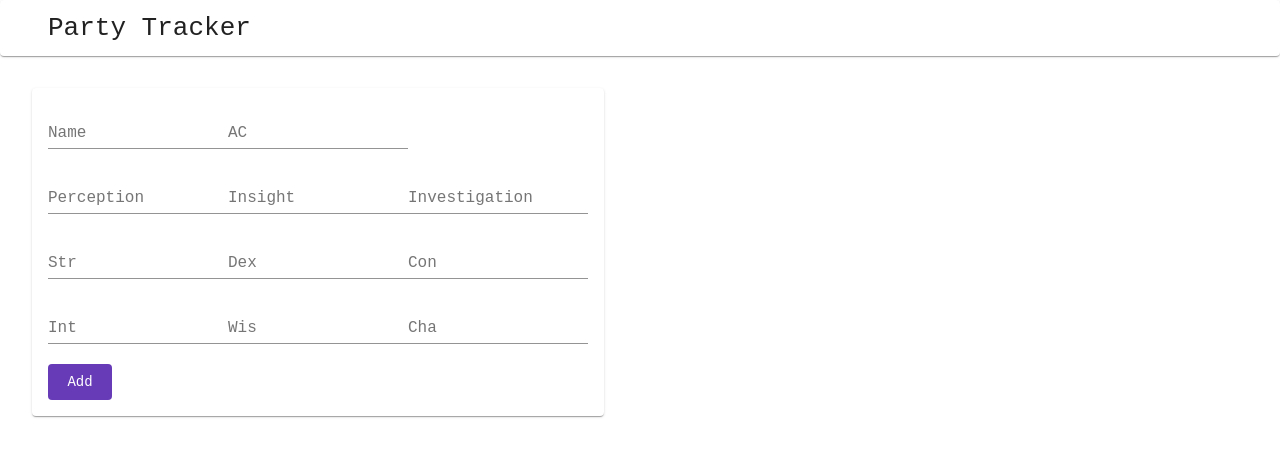
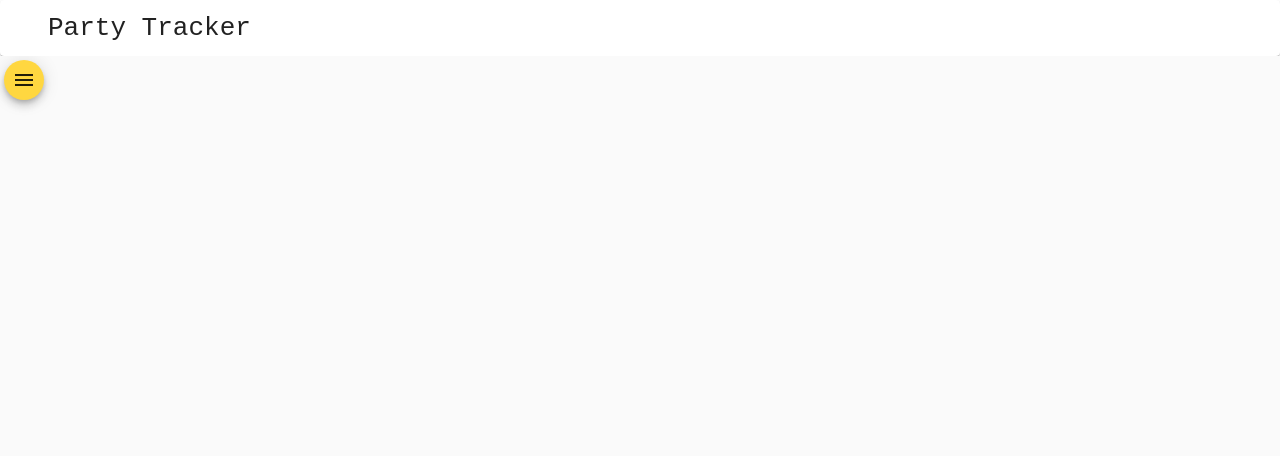
Before and after one commit to BlakeRhodes/partytracker, an Angular app: page / in a window 1280 px wide. Shown: the top 456 px of the page. Built offline with nearby package versions, Linux system fonts and the light colour scheme.

Commit message:
add sidenav

```diff
--- a/src/app/app.module.ts
+++ b/src/app/app.module.ts
@@ -17,6 +17,7 @@ import {ReactiveFormsModule} from '@angular/forms';
 import {MatInputModule} from '@angular/material/input';
 import {DragDropModule} from '@angular/cdk/drag-drop';
 import {CharacterService} from './services/character.service';
+import {MatSidenavModule} from '@angular/material/sidenav';
 
 @NgModule({
   declarations: [
@@ -37,7 +38,8 @@ import {CharacterService} from './services/character.service';
         MatFormFieldModule,
         ReactiveFormsModule,
         MatInputModule,
-    DragDropModule
+        DragDropModule,
+        MatSidenavModule
     ],
   providers: [CharacterService],
   bootstrap: [AppComponent]
--- a/src/app/character-list/character-list.component.html
+++ b/src/app/character-list/character-list.component.html
@@ -1,3 +1,5 @@
+  <mat-drawer-container autosize>
+    <mat-drawer #drawer mode="side">
       <mat-card>
         <mat-card-content [formGroup]="form">
           <div>
@@ -55,8 +57,15 @@
           <button mat-flat-button color="primary" (click)="handleClick()">Add</button>
         </mat-card-content>
       </mat-card>
+    </mat-drawer>
+
+    <button mat-mini-fab (click)="drawer.toggle()">
+      <mat-icon *ngIf="!drawer.opened">menu</mat-icon>
+      <mat-icon *ngIf="drawer.opened">menu_open</mat-icon>
+    </button>
 
     <app-character-card *ngFor="let character of characters; let i = index"
                         (closed)="handleClosed(i)"
                         [character]="character"
     ></app-character-card>
+  </mat-drawer-container>
--- a/src/app/character-list/character-list.component.scss
+++ b/src/app/character-list/character-list.component.scss
@@ -3,3 +3,11 @@ mat-card {
   display: inline-flex;
   margin: 2rem;
 }
+
+mat-drawer-container {
+  height: 100%;
+}
+
+button {
+  margin: .25rem;
+}
--- a/src/app/character-list/character-list.component.ts
+++ b/src/app/character-list/character-list.component.ts
@@ -13,6 +13,7 @@ export class CharacterListComponent implements OnInit, OnDestroy {
   characters = [];
   subscription: Subscription;
   form: FormGroup;
+  open = false;
 
   constructor(
     private characterService: CharacterService,
@@ -106,4 +107,8 @@ export class CharacterListComponent implements OnInit, OnDestroy {
   get ac() {
     return this.form.get('ac');
   }
+
+  handleOpen() {
+    this.open = !this.open;
+  }
 }
```
Lines whose indentation alone changed are shown as unchanged.
